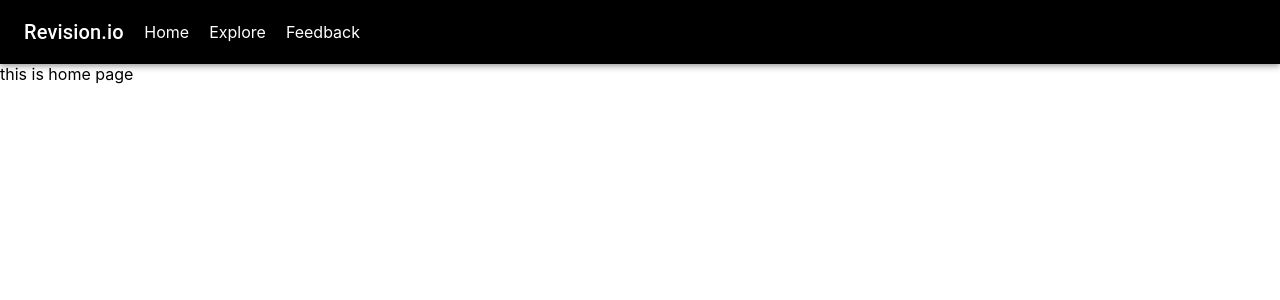
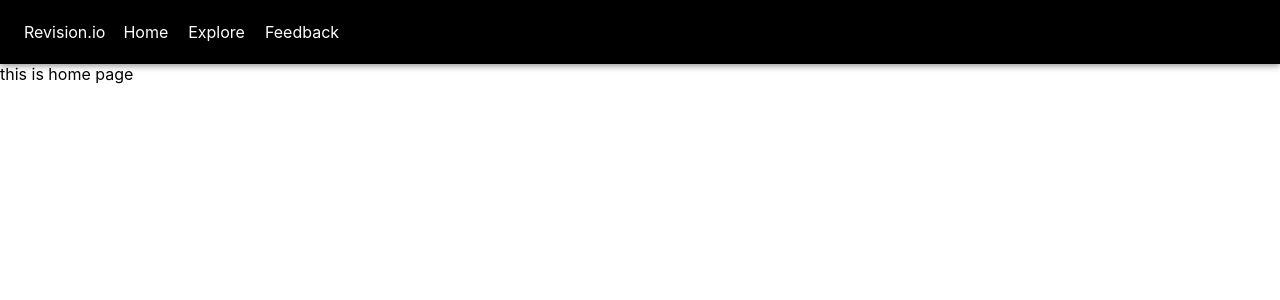
Before and after one commit to WMAD-react/revision, a React (Create React App) app: page / in a window 1280 px wide. Shown: the top 300 px of the page. Built offline with nearby package versions, Linux system fonts and the light colour scheme.

Commit message:
test header

```diff
--- a/src/components/Header/Header.jsx
+++ b/src/components/Header/Header.jsx
@@ -12,9 +12,9 @@ export default function ButtonAppBar() {
     <div className='Header'>
       <AppBar position="static">
         <Toolbar className='Header-app-bar' >
-          <Typography variant="h6" className="Header-title">
+          {/* <Typography variant="h6" className="Header-title"> */}
             <Link to="/">Revision.io &nbsp;&nbsp;&nbsp;</Link>
-          </Typography>
+          {/* </Typography> */}
           <NavLink exact to="/" className="Header-button">Home</NavLink>
           <NavLink to='/explore' className="Header-button">Explore</NavLink>
           <NavLink to='/feedback' className="Header-button">Feedback</NavLink>
```
Also changed, not shown: 1 other file (tests, documents, lock files or other folders).
